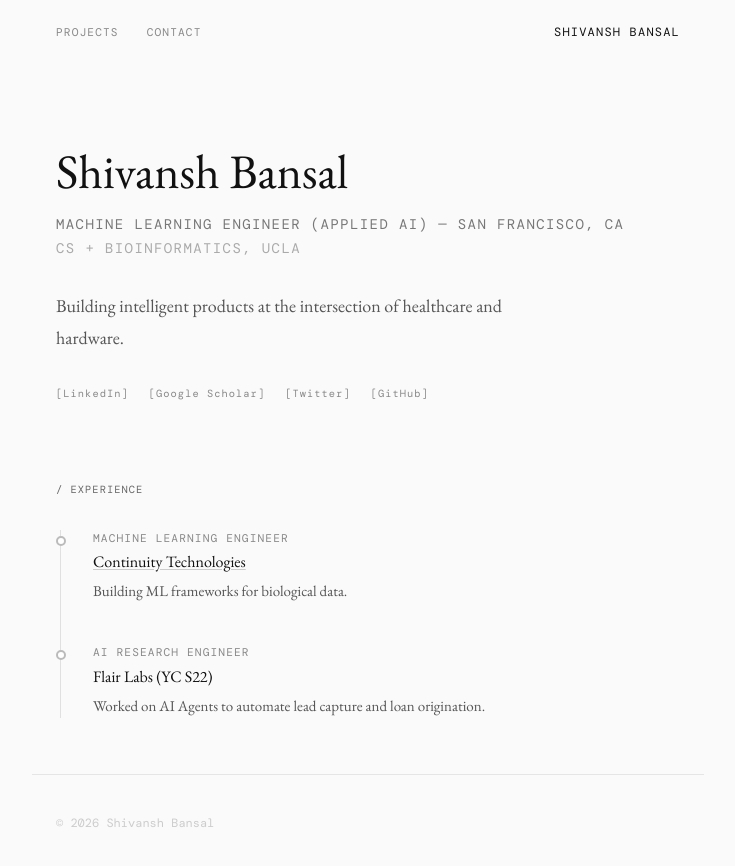
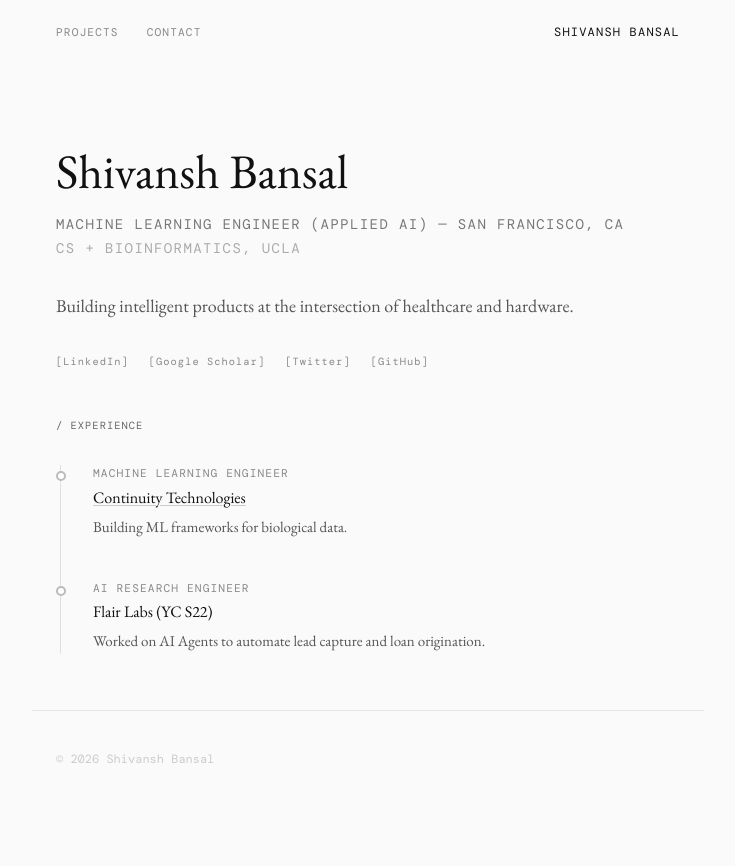
Before and after one commit to shivanshb828/Personal-Website, a Next.js app: page / in a window 1280 px wide. Shown: the top 866 px of the page, without its empty margins (272-1007 px from the left). After the commit the page ends 807 px from the top, so only its background shows below. Built offline with nearby package versions, Linux system fonts and the light colour scheme; a web font is replaced by a local one.

Commit message:
fix: fit bio on one line and reduce section spacing

```diff
--- a/app/page.tsx
+++ b/app/page.tsx
@@ -1,7 +1,7 @@
 export default function HomePage() {
 
   return (
-    <div className="space-y-20">
+    <div className="space-y-12">
       <section className="pt-6">
         <h1 className="text-5xl leading-[1.1] font-normal">Shivansh Bansal</h1>
         <p className="font-mono text-sm tracking-widest text-[#777777] mt-4 uppercase">
@@ -10,7 +10,7 @@ export default function HomePage() {
         <p className="font-mono text-sm tracking-widest text-[#aaaaaa] mt-1 uppercase">
           CS + Bioinformatics, UCLA
         </p>
-        <p className="text-lg leading-[1.8] mt-8 max-w-lg text-[#555555]">
+        <p className="text-lg leading-[1.8] mt-8 text-[#555555]">
           Building intelligent products at the intersection of healthcare and hardware.
         </p>
         <div className="flex items-center gap-5 mt-8">
```
